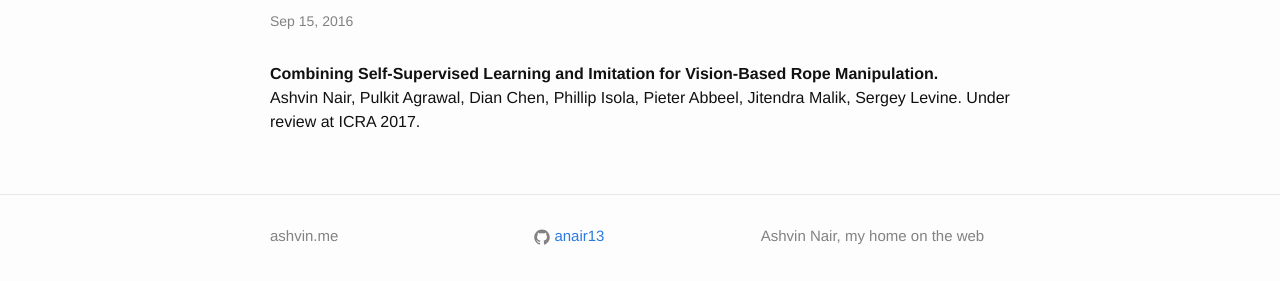
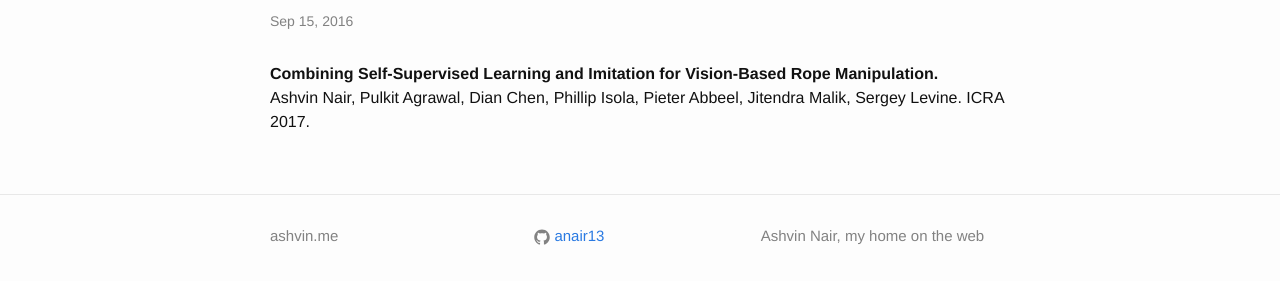
Before and after one commit to anair13/anair13.github.io, a Jekyll site: the page built from _posts/2016-12-10-rope.md, in a window 1280 px wide. Shown: the part 222-503 px from the top of the page. Built offline with Jekyll 4.4.1, drawn with Linux system fonts in a browser that asks for light colours; comment, search, counter and statistics services are not loaded.

Commit message:
ICRA update

```diff
--- a/_posts/2016-12-10-rope.md
+++ b/_posts/2016-12-10-rope.md
@@ -1,7 +1,7 @@
 ---
 layout: research
 title:  "Combining Self-Supervised Learning and Imitation for Vision-Based Rope Manipulation."
-rinfo: "Ashvin Nair, Pulkit Agrawal, Dian Chen, Phillip Isola, Pieter Abbeel, Jitendra Malik, Sergey Levine. Under review at ICRA 2017."
+rinfo: "Ashvin Nair, Pulkit Agrawal, Dian Chen, Phillip Isola, Pieter Abbeel, Jitendra Malik, Sergey Levine. ICRA 2017."
 date:   2016-09-15 23:11:00
 types: [all, robotics, vision, python, research, caffe, machine-learning, neural-nets, opencv, ros]
 tags: [all, research]
```
Also changed, not shown: _posts/2017-1-15-icra2017.md (added, +8 -0 lines).
